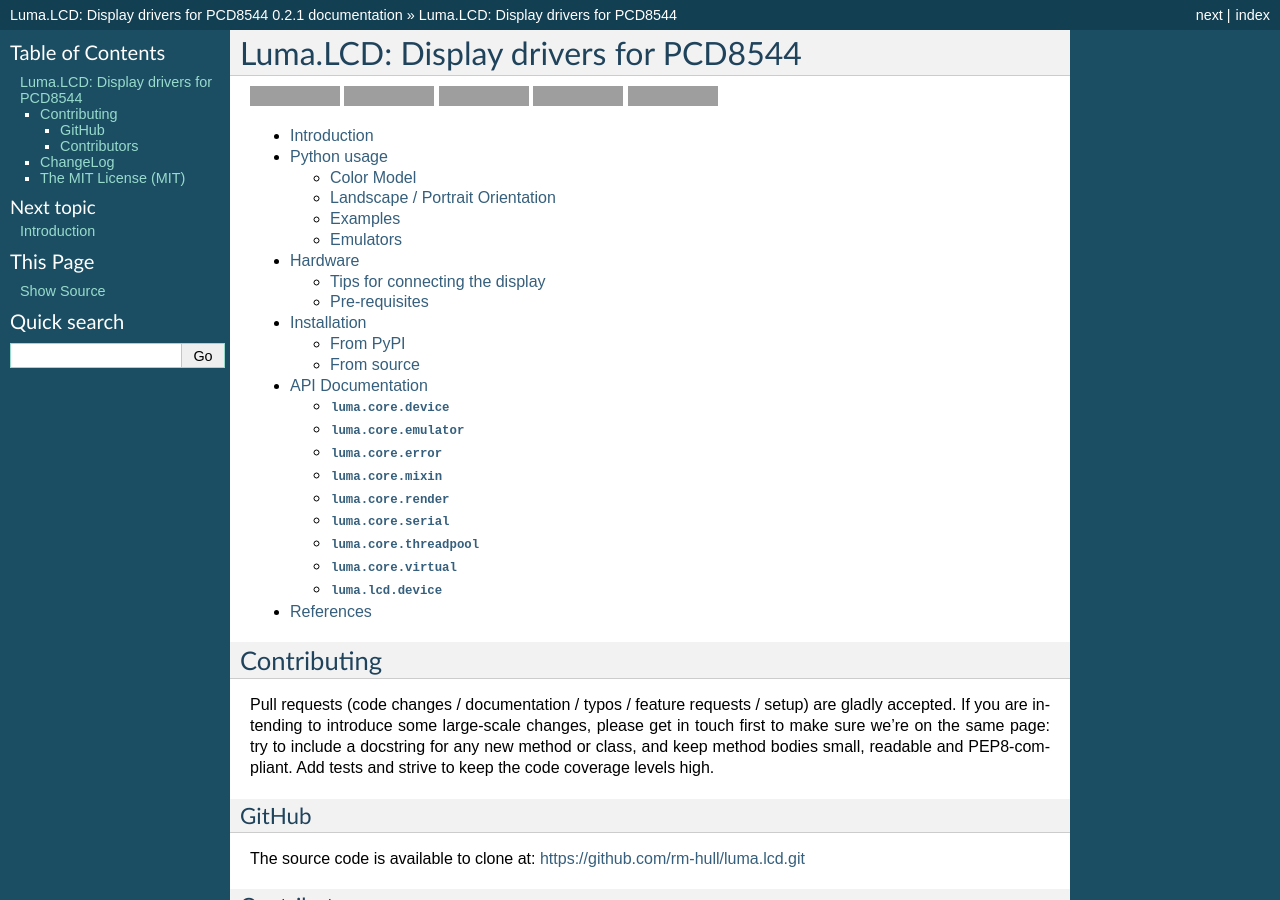
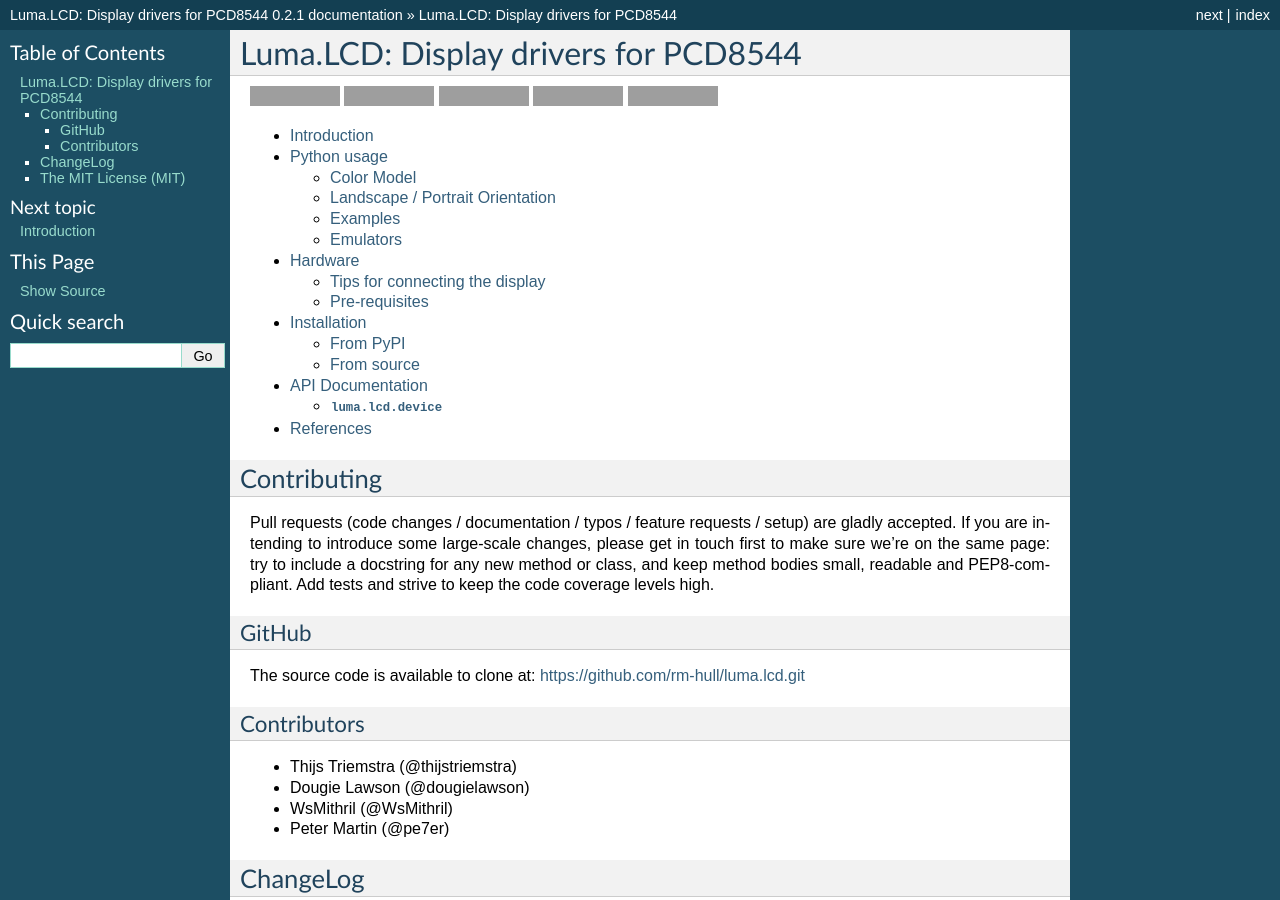
Before and after one commit to rm-hull/luma.lcd, a Sphinx documentation site: the page built from doc/index.rst, in a window 1280 px wide and 900 px high, cut to the strip 0-900 px from the top of the window. Built offline with Sphinx 7.4.7, drawn with Linux system fonts in a browser that asks for light colours; grey boxes are pictures that could not be loaded.

Commit message:
Remove duplicate api docs
These core docs are available through intersphinx.

```diff
--- a/doc/api-documentation.rst
+++ b/doc/api-documentation.rst
@@ -7,78 +7,6 @@ API Documentation
 
 .. inheritance-diagram:: luma.core.device luma.core.emulator luma.core.mixin luma.core.virtual luma.lcd.device
 
-:mod:`luma.core.device`
-"""""""""""""""""""""""
-.. automodule:: luma.core.device
-    :members:
-    :inherited-members:
-    :undoc-members:
-    :show-inheritance:
-
-
-:mod:`luma.core.emulator`
-"""""""""""""""""""""""""
-.. automodule:: luma.core.emulator
-    :members:
-    :inherited-members:
-    :undoc-members:
-    :show-inheritance:
-
-
-:mod:`luma.core.error`
-""""""""""""""""""""""
-.. automodule:: luma.core.error
-    :members:
-    :inherited-members:
-    :undoc-members:
-    :show-inheritance:
-
-
-:mod:`luma.core.mixin`
-""""""""""""""""""""""
-.. automodule:: luma.core.mixin
-    :members:
-    :inherited-members:
-    :undoc-members:
-    :show-inheritance:
-
-
-:mod:`luma.core.render`
-"""""""""""""""""""""""
-.. automodule:: luma.core.render
-    :members:
-    :inherited-members:
-    :undoc-members:
-    :show-inheritance:
-
-
-:mod:`luma.core.serial`
-"""""""""""""""""""""""
-.. automodule:: luma.core.serial
-    :members:
-    :inherited-members:
-    :undoc-members:
-    :show-inheritance:
-
-
-:mod:`luma.core.threadpool`
-"""""""""""""""""""""""""""
-.. automodule:: luma.core.threadpool
-    :members:
-    :inherited-members:
-    :undoc-members:
-    :show-inheritance:
-
-
-:mod:`luma.core.virtual`
-""""""""""""""""""""""""
-.. automodule:: luma.core.virtual
-    :members:
-    :inherited-members:
-    :undoc-members:
-    :show-inheritance:
-
-
 :mod:`luma.lcd.device`
 """"""""""""""""""""""
 .. automodule:: luma.lcd.device
```
